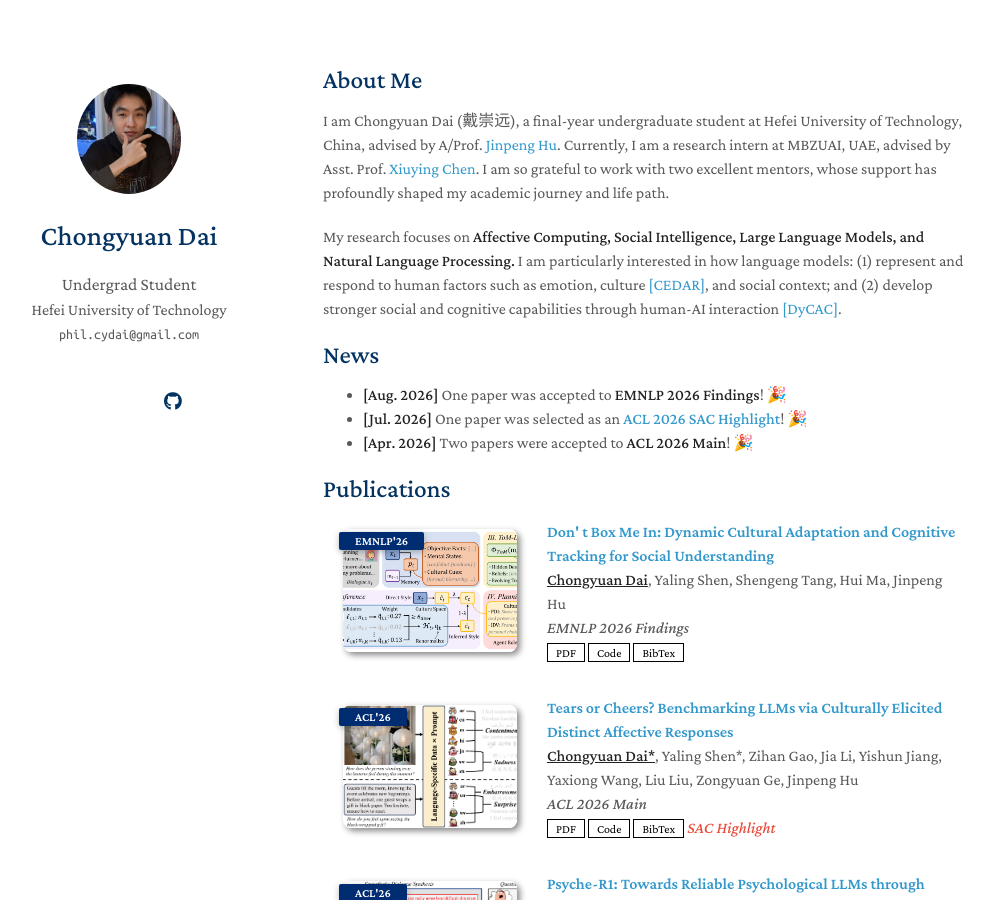
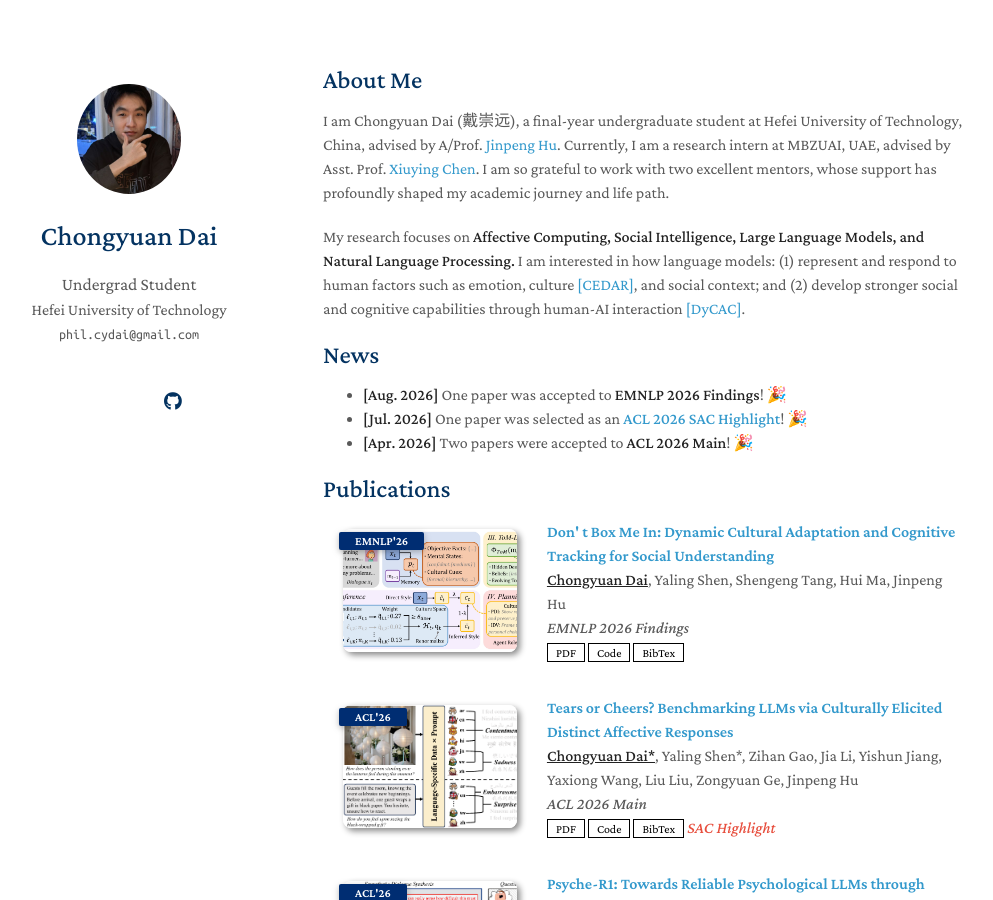
Before and after one commit to chyuandai/chyuandai.github.io, a Jekyll site: the page built from index.md, in a window 1280 px wide and 900 px high. Shown: the whole window, without its empty margins (147-1140 px from the left). Built offline with Jekyll 4.4.1, drawn with Linux system fonts in a browser that asks for light colours; a style sheet for code colours, icons or effects is not loaded; our own code applies the rules of GitHub Pages for plain Markdown files.

Commit message:
update my personal page

```diff
--- a/_config.yml
+++ b/_config.yml
@@ -6,7 +6,7 @@
 
 # Search Engine Optimization (SEO)
 # The following information is used to improve the website traffic from search engines, e.g., Google.
-keywords: Chongyuan Dai, 戴崇远
+keywords: Chongyuan Dai
 description: Chongyuan Dai's personal homepage.
 canonical: https://chyuandai.github.io/
 url: "https://chyuandai.github.io"
--- a/index.md
+++ b/index.md
@@ -6,7 +6,7 @@
 
 I am Chongyuan Dai (戴崇远), a final-year undergraduate student at Hefei University of Technology, China, advised by A/Prof. [Jinpeng Hu](https://scholar.google.com/citations?user=3xMIKfcAAAAJ&hl=en). Currently, I am a research intern at MBZUAI, UAE, advised by Asst. Prof. [Xiuying Chen](https://scholar.google.com/citations?user=COUnAF4AAAAJ&hl=en). I am so grateful to work with two excellent mentors, whose support has profoundly shaped my academic journey and life path.
 
-My research focuses on **Affective Computing, Social Intelligence, Large Language Models, and Natural Language Processing.** I am particularly interested in how language models: (1) represent and respond to human factors such as emotion, culture [[CEDAR]](https://aclanthology.org/2026.acl-long.1769.pdf), and social context; and (2) develop stronger social and cognitive capabilities through human-AI interaction [[DyCAC]](https://arxiv.org/pdf/2608.22411).
+My research focuses on **Affective Computing, Social Intelligence, Large Language Models, and Natural Language Processing.** I am interested in how language models: (1) represent and respond to human factors such as emotion, culture [[CEDAR]](https://aclanthology.org/2026.acl-long.1769.pdf), and social context; and (2) develop stronger social and cognitive capabilities through human-AI interaction [[DyCAC]](https://arxiv.org/pdf/2608.22411).
 
 ## News
 
```
